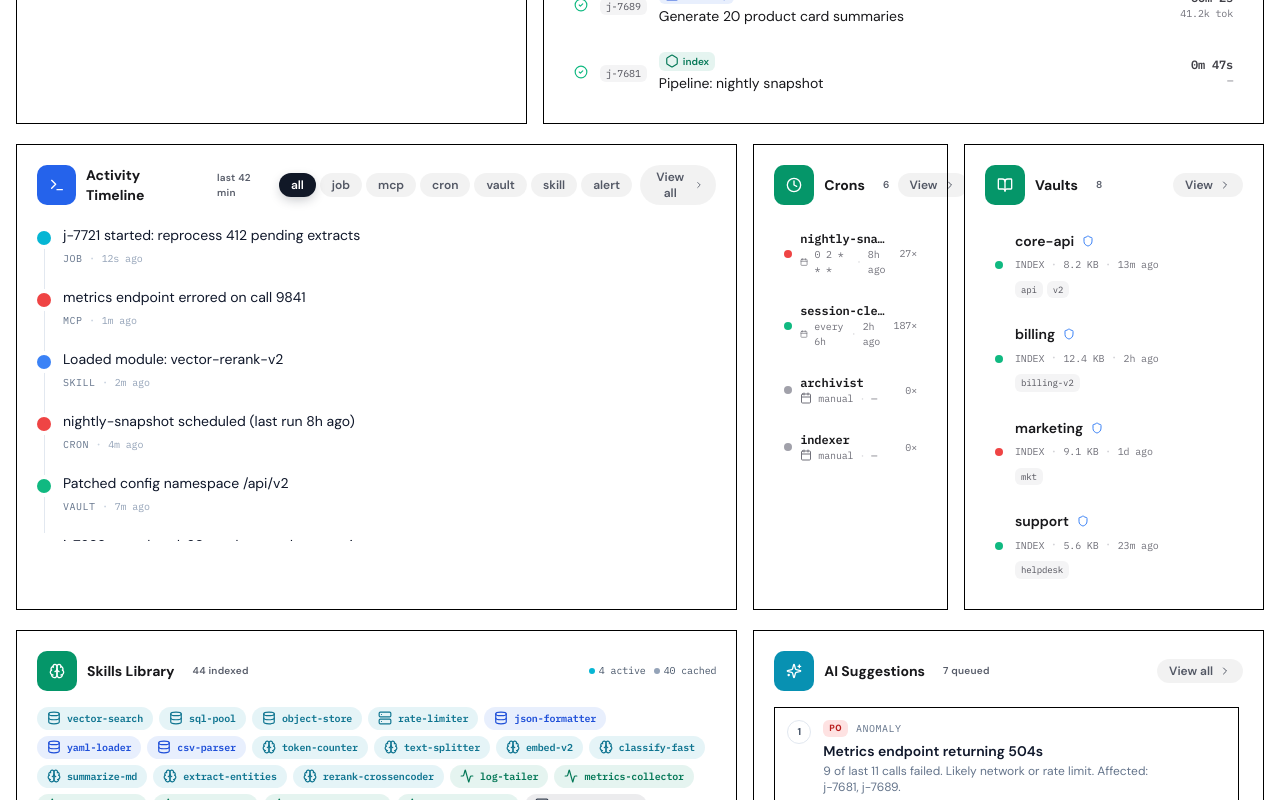
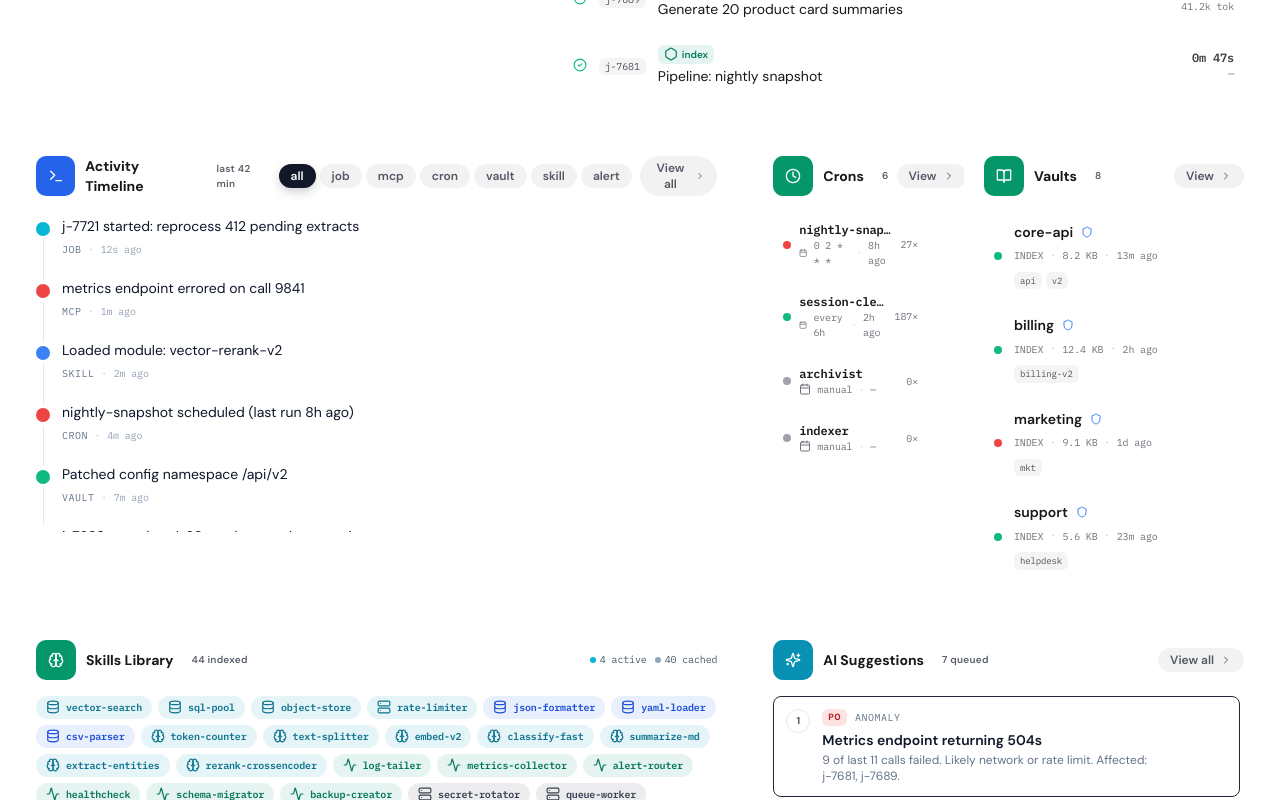
Before and after one commit to therayally/agentops, a React (Vite) app: page / in a window 1280 px wide. Shown: the part 1480-2280 px from the top of the page. Built offline with nearby package versions, Linux system fonts and the light colour scheme.

Commit message:
design: soften border color to dark gray with subtle radius

```diff
--- a/src/index.css
+++ b/src/index.css
@@ -257,18 +257,20 @@
   .live-stage .surface,
   .live-stage .surface-soft {
     background: #ffffff;
-    border: 1px solid #000000;
     border-radius: 0;
     box-shadow: none;
+  }
+  .live-stage .surface-soft,
+  .live-stage .tile.is-widget,
+  .live-stage .surface.is-widget {
+    border: 1px solid #1f2937;
+    border-radius: 8px;
   }
   .live-stage .tile:hover,
   .live-stage .surface:hover {
     background: #fafafa;
     transform: none;
     box-shadow: none;
-  }
-  .live-stage .surface-soft {
-    background: #ffffff;
   }
   .live-stage .section-header,
   .live-stage .chip {
```
Also changed, not shown: 4 other files (tests, documents, lock files or other folders).
